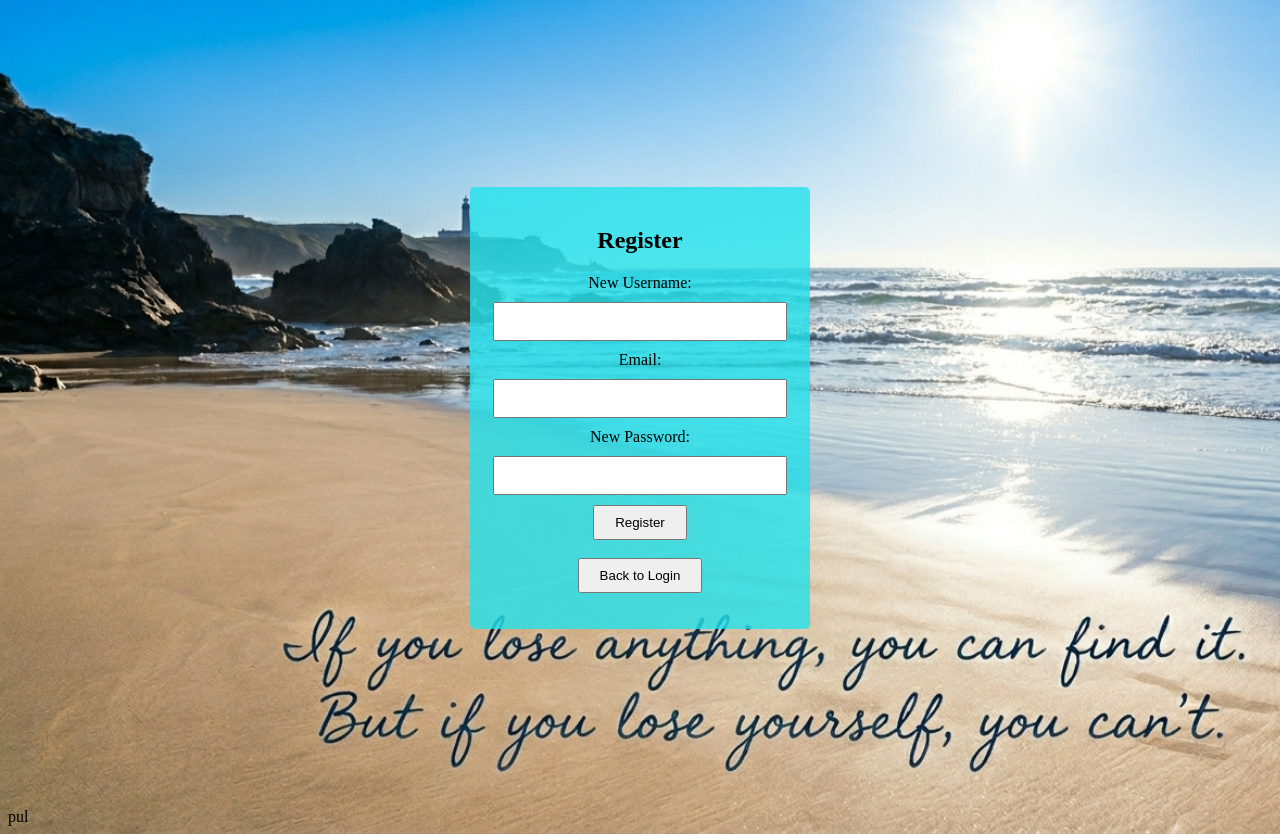
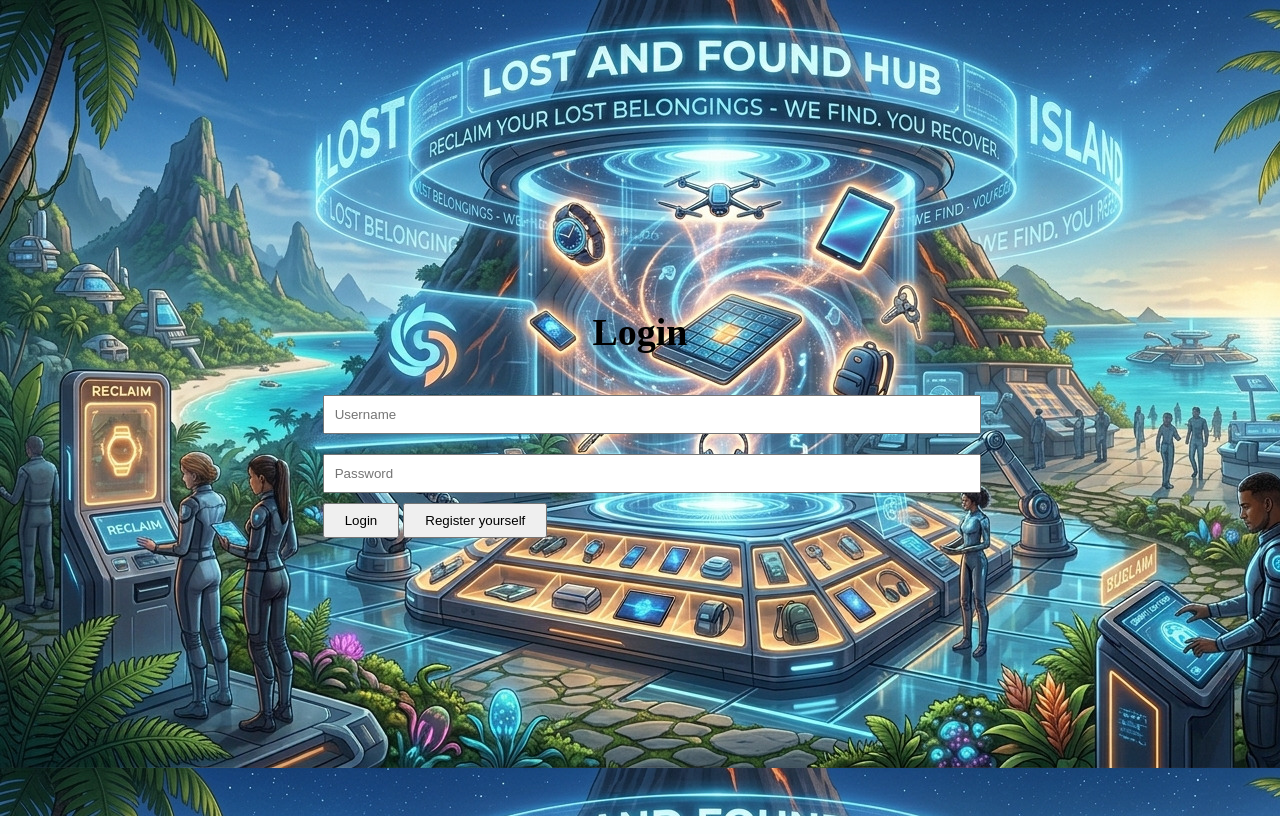
Before and after one commit to KAgen773/FINDORA-G028, a Flask app: page / in a window 1280 px wide. Run offline with Flask 3, Linux system fonts and the light colour scheme.

Commit message:
perfect interface

```diff
--- a/app.py
+++ b/app.py
@@ -2,22 +2,46 @@ from flask import Flask, render_template, request, redirect, url_for
 
 app = Flask(__name__)
 
-# Fake login data (for now)
-USERNAME = "admin"
-PASSWORD = "12345"
+# Store users
+users = {
+    "admin": "12345"
+}
 
 # 🔹 First page (login page)
 @app.route('/')
 def login_page():
-    return render_template('index.html')
+    return render_template('login.html')
+
+# 🔹 Register page
+@app.route('/registerpage')
+def register_page():
+    return render_template('register.html')
+
+# 🔹 Handle register
+@app.route('/register', methods=['POST'])
+def register():
+
+    username = request.form['username']
+    password = request.form['password']
+
+    # Check if user exists
+    if username in users:
+        return "Username already exists!"
+
+    # Save new user
+    users[username] = password
+
+    return redirect(url_for('login_page'))
 
 # 🔹 Handle login
 @app.route('/login', methods=['POST'])
 def login():
+
     username = request.form['username']
     password = request.form['password']
 
-    if username == USERNAME and password == PASSWORD:
+    # Check registered users
+    if username in users and users[username] == password:
         return redirect(url_for('mainpage'))
     else:
         return "Invalid login. Try again."
--- a/templates/interface.html
+++ b/templates/login.html
@@ -8,14 +8,14 @@
         <input type="text" placeholder="Username" required>
         <input type="password" placeholder="Password" required>
         <button type="submit">Login</button>
-         <button type="button" onclick="window.location.href='index.html'">Register yourself</button>
+         <button type="button" onclick="window.location.href='/registerpage'">Register yourself</button>
     </form>
     </div>
 </head>
 </html>
 <style>
 body{
-    background-image: url('photo.jpj.jpg');
+    background-image: url('{{ url_for("static", filename="photo2.jpg") }}');
 }
 .login-container {
     display: flex;
@@ -51,18 +51,4 @@ Registeryourself{
 }
 </style>
 </head>
-
-<body>
-    <div class="login-container">
-    <form class="login-box">
-      <div class="center">
-        <h2>Login</h2>
-      </div>
-
-        <input type="text" placeholder="Username" required>
-        <input type="password" placeholder="Password" required>
-        <button type="submit">Login</button>
-    </form>
-    </div>
-</body>
 </html>
--- a/templates/index.html
+++ b/templates/register.html
@@ -5,7 +5,7 @@
 
 <style>
 body{
-    background-image: url('photo.jpg');
+    background-image: url('{{ url_for("static", filename="photo.jpg") }}');
     background-size: cover;
 }
 
@@ -56,9 +56,7 @@ button{
 
         <button type="submit">Register</button><br><br>
 
-        <button type="button" onclick="window.location.href='interface.html'">
-            Back to Login
-        </button>
+        <button type="button" onclick="window.location.href='/'">Back to Login</button>
 
         <p id="successMsg"></p>
     </form>
```
Also changed, not shown: static/css/style.css (+6 -5 lines), static/database.db/database.db (added), static/photo.jpg (renamed from templates/photo.jpg), static/photo2.jpg (renamed from templates/photo.jpj.jpg).
